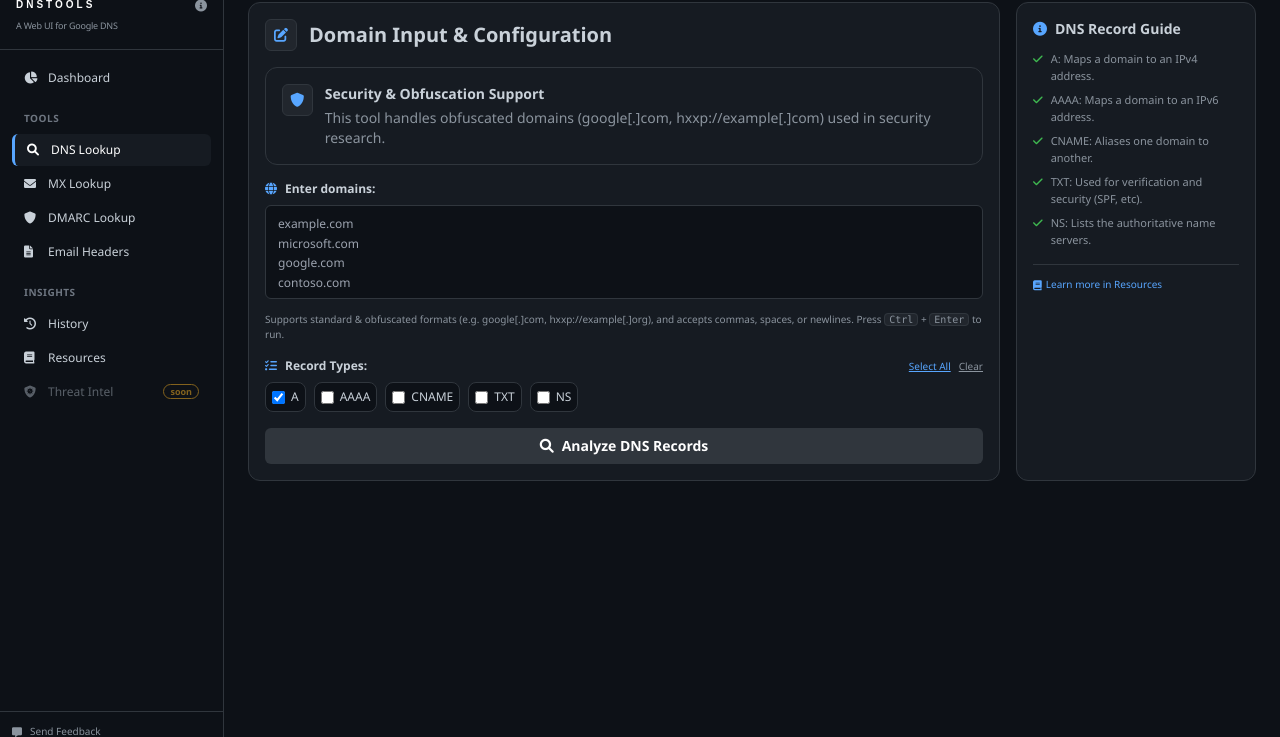
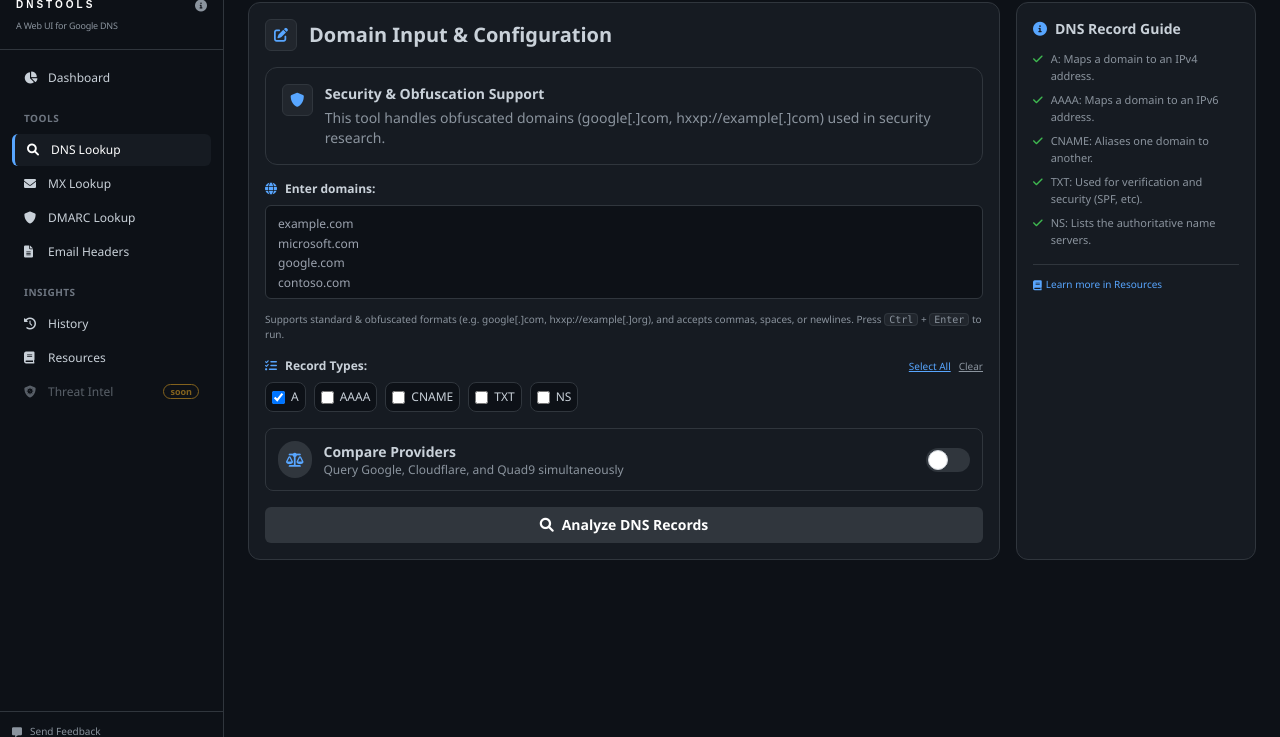
Before and after one commit to lewiswigmore/dns-tools, a Flask app: page /lookup in a window 1280 px wide. Shown: the part 22-759 px from the top of the page. Run offline with Flask 3, Linux system fonts and the light colour scheme; some libraries are stand-ins or nearby versions.

Commit message:
Fix Quad9 health check, add Multi-Provider Comparison and Copy as Markdown features

```diff
--- a/static/js/modules/components/dashboard.js
+++ b/static/js/modules/components/dashboard.js
@@ -174,7 +174,7 @@ export function DashboardPage() {
           const start = performance.now();
           try {
             // Use a simple query to check health
-            const response = await fetch(`${provider.url}?name=google.com&type=A`, {
+            const response = await fetch(`${provider.url}?name=google.com&type=1`, {
               headers: { 'Accept': 'application/dns-json' }
             });
             const end = performance.now();
--- a/static/js/modules/components/history.js
+++ b/static/js/modules/components/history.js
@@ -231,62 +231,93 @@ export function HistoryPage() {
         if (!this.previewData || !this.previewData.results) return;
 
         const type = this.getQueryType(this.previewData.recordTypes);
-        let text = `Query: ${this.getDisplayTitle(this.previewData)}\n`;
-        text += `Type: ${type}\n`;
-        text += `Date: ${new Date(this.previewData.timestamp).toLocaleString()}\n`;
-        text += '-------------------\n\n';
+        const isComparison = this.previewData.mode === 'comparison';
 
-        if (type === 'DNS') {
+        let text = `# ${this.getDisplayTitle(this.previewData)}\n\n`;
+        text += `**Type:** ${type}\n`;
+        text += `**Date:** ${new Date(this.previewData.timestamp).toLocaleString()}\n`;
+        text += `**Mode:** ${isComparison ? 'Provider Comparison' : 'Standard Lookup'}\n\n`;
+        text += '---\n\n';
+
+        if (isComparison) {
+          this.previewData.results.forEach(row => {
+            text += `## ${row.domain}\n\n`;
+            if (row.comparisons) {
+              Object.keys(row.comparisons).forEach(recType => {
+                text += `### ${recType} Records\n\n`;
+                text += `| Provider | Status | Latency | Records |\n`;
+                text += `|----------|--------|---------|---------|\n`;
+
+                ['Google', 'Cloudflare', 'Quad9'].forEach(provider => {
+                  const res = row.comparisons[recType][provider];
+                  if (res) {
+                    const records = res.records.map(r => r.value).join(', ') || 'No records';
+                    text += `| ${provider} | ${res.status === 'success' ? '✅' : '❌'} | ${res.latency}ms | \`${records}\` |\n`;
+                  }
+                });
+                text += '\n';
+              });
+            }
+          });
+        } else if (type === 'DNS') {
           if (Array.isArray(this.previewData.results)) {
             this.previewData.results.forEach(res => {
-              text += `Domain: ${res.domain}\n`;
+              text += `## ${res.domain}\n\n`;
               if (res.records) {
                 for (const [recType, records] of Object.entries(res.records)) {
                   if (records && records.length > 0) {
-                    text += `${recType} Records:\n`;
+                    text += `### ${recType} Records\n`;
+                    text += `| Value | TTL |\n`;
+                    text += `|-------|-----|\n`;
                     records.forEach(rec => {
                       const val = typeof rec === 'object' ? (rec.data || rec.value || rec.target || JSON.stringify(rec)) : rec;
-                      text += `  - ${val}\n`;
+                      text += `| \`${val}\` | ${rec.ttl} |\n`;
                     });
+                    text += '\n';
                   }
                 }
               }
-              text += '\n';
             });
           }
         } else if (type === 'MX') {
           if (Array.isArray(this.previewData.results)) {
-            text += 'MX Records:\n';
+            text += '### MX Records\n\n';
+            text += `| Priority | Exchange |\n`;
+            text += `|----------|----------|\n`;
             this.previewData.results.forEach(rec => {
-              const val = typeof rec === 'object' ? (rec.exchange || `${rec.priority} ${rec.exchange}` || JSON.stringify(rec)) : rec;
-              text += `  - ${val}\n`;
+              const priority = typeof rec === 'object' ? rec.priority : '-';
+              const exchange = typeof rec === 'object' ? rec.exchange : rec;
+              text += `| ${priority} | \`${exchange}\` |\n`;
             });
           }
         } else if (type === 'DMARC') {
           const res = this.previewData.results.result;
           if (res) {
-            text += `Raw Record: ${res.raw || 'None'}\n\n`;
-            if (res.policy) text += `Policy: ${res.policy}\n`;
-            if (res.adkim) text += `DKIM Alignment: ${res.adkim}\n`;
-            if (res.aspf) text += `SPF Alignment: ${res.aspf}\n`;
+            text += `### DMARC Record\n\n`;
+            text += `\`${res.raw || 'None'}\`\n\n`;
+            text += `**Policy:** ${res.policy}\n`;
+            if (res.adkim) text += `**DKIM Alignment:** ${res.adkim}\n`;
+            if (res.aspf) text += `**SPF Alignment:** ${res.aspf}\n`;
           }
         } else if (type === 'Headers') {
           const res = this.previewData.results;
           if (res.routing) {
-            text += `From: ${res.routing.from}\n`;
-            text += `To: ${res.routing.to}\n`;
-            text += `Subject: ${res.routing.subject}\n`;
-            text += `Date: ${res.routing.date}\n\n`;
+            text += `**From:** \`${res.routing.from}\`\n`;
+            text += `**To:** \`${res.routing.to}\`\n`;
+            text += `**Subject:** \`${res.routing.subject}\`\n`;
+            text += `**Date:** ${res.routing.date}\n\n`;
           }
 
-          if (res.spf) text += `SPF: ${res.spf.status}\n`;
-          if (res.dkim) text += `DKIM: ${res.dkim.status}\n`;
-          if (res.dmarc) text += `DMARC: ${res.dmarc.status}\n`;
+          text += `### Authentication\n`;
+          if (res.spf) text += `- **SPF:** ${res.spf.status}\n`;
+          if (res.dkim) text += `- **DKIM:** ${res.dkim.status}\n`;
+          if (res.dmarc) text += `- **DMARC:** ${res.dmarc.status}\n`;
 
           if (res.security) {
-            text += `\nTLS: ${res.security.tls ? 'Yes' : 'No'}\n`;
+            text += `\n### Security\n`;
+            text += `- **TLS:** ${res.security.tls ? 'Yes' : 'No'}\n`;
             if (res.security.warnings && res.security.warnings.length > 0) {
-              text += `Warnings: ${res.security.warnings.join(', ')}\n`;
+              text += `\n**Warnings:**\n${res.security.warnings.map(w => `- ${w}`).join('\n')}\n`;
             }
           }
         }
--- a/static/js/modules/components/lookup.js
+++ b/static/js/modules/components/lookup.js
@@ -6,6 +6,8 @@ export function LookupPage() {
       availableRecordTypes:['A','AAAA','CNAME','TXT','NS'],
       selectedRecordTypes:['A'],
       results:[],
+      comparisonResults: [],
+      compareMode: false,
       loading:false,
       autoGrow,
       init(){
@@ -36,24 +38,32 @@ export function LookupPage() {
         if(!this.domains.trim()||this.selectedRecordTypes.length===0) return;
 
         this.loading=true;
+        this.results = [];
+        this.comparisonResults = [];
 
         try {
           const startTime = Date.now();
+
+          if (this.compareMode) {
+            const response = await window.dnsClient.performComparison(this.domains, this.selectedRecordTypes);
+            this.comparisonResults = response.results || [];
+          } else {
             const response = await window.dnsClient.performLookup(this.domains, this.selectedRecordTypes);
+            this.results = response.results || [];
+          }
+
           const duration = (Date.now() - startTime) / 1000;
 
-          this.results = response.results || [];
-
-          // Add to history
+          // Add to history (simplified for comparison mode)
           addHistory({
             query: this.domains,
             timestamp: Date.now(),
-            domains: response.stats?.domains_processed || this.results.length,
+            domains: this.compareMode ? this.comparisonResults.length : this.results.length,
             duration: duration,
             success: true,
             recordTypes: this.selectedRecordTypes,
-            results: response.results,
-            stats: response.stats
+            results: this.compareMode ? this.comparisonResults : this.results,
+            mode: this.compareMode ? 'comparison' : 'standard'
           });
 
           // Refresh dashboard if present
@@ -77,7 +87,7 @@ export function LookupPage() {
           this.loading = false;
         }
       },
-      exportResults(){ exportJSON(this.results); },
+      exportResults(){ exportJSON(this.compareMode ? this.comparisonResults : this.results); },
 
       async copyToClipboard(text) {
         try {
@@ -89,28 +99,55 @@ export function LookupPage() {
       },
 
       async copyAllResults() {
-        if (!this.results || this.results.length === 0) return;
+        const data = this.compareMode ? this.comparisonResults : this.results;
+        if (!data || data.length === 0) return;
 
-        // Format results as readable text
-        let text = '';
-        this.results.forEach(row => {
-          text += `Domain: ${row.domain}\n`;
-          text += `Status: ${row.status}\n`;
+        let text = '# DNS Lookup Results\n\n';
+        text += `**Date:** ${new Date().toLocaleString()}\n`;
+        text += `**Mode:** ${this.compareMode ? 'Provider Comparison' : 'Standard Lookup'}\n\n`;
+
+        if (this.compareMode) {
+          data.forEach(row => {
+            text += `## ${row.domain}\n\n`;
+            this.selectedRecordTypes.forEach(type => {
+              if (row.comparisons[type]) {
+                text += `### ${type} Records\n\n`;
+                text += `| Provider | Status | Latency | Records |\n`;
+                text += `|----------|--------|---------|---------|\n`;
+
+                ['Google', 'Cloudflare', 'Quad9'].forEach(provider => {
+                  const res = row.comparisons[type][provider];
+                  if (res) {
+                    const records = res.records.map(r => r.value).join(', ') || 'No records';
+                    text += `| ${provider} | ${res.status === 'success' ? '✅' : '❌'} | ${res.latency}ms | \`${records}\` |\n`;
+                  }
+                });
+                text += '\n';
+              }
+            });
+          });
+        } else {
+          data.forEach(row => {
+            text += `## ${row.domain}\n\n`;
+            text += `**Status:** ${row.status === 'success' ? '✅ Success' : '❌ Error'}\n\n`;
 
             this.selectedRecordTypes.forEach(type => {
               if (row.records && row.records[type] && row.records[type].length > 0) {
-              text += `${type} Records:\n`;
+                text += `### ${type} Records\n`;
+                text += `| Value | TTL |\n`;
+                text += `|-------|-----|\n`;
                 row.records[type].forEach(rec => {
-                text += `  - ${rec.value} (TTL: ${rec.ttl})\n`;
+                  text += `| \`${rec.value}\` | ${rec.ttl} |\n`;
                 });
+                text += '\n';
               }
             });
 
             if (row.errors && row.errors.length > 0) {
-            text += `Errors: ${row.errors.join(', ')}\n`;
+              text += `**Errors:**\n${row.errors.map(e => `- ${e}`).join('\n')}\n\n`;
             }
-          text += '\n-------------------\n\n';
           });
+        }
 
         await this.copyToClipboard(text);
       }
--- a/static/js/modules/dns-client.js
+++ b/static/js/modules/dns-client.js
@@ -87,8 +87,71 @@ export class DNSClient {
       };
     }
 
-    async queryDNS(domain, recordType) {
-      const dohUrl = `${this.dohServers[0]}?name=${encodeURIComponent(domain)}&type=${recordType}`;
+    async performComparison(domains, recordTypes) {
+      const results = [];
+      const domainsArray = [...new Set(domains.split(/[\n,\s]+/)
+        .filter(d => d.trim())
+        .map(d => this.deobfuscateDomain(d.trim()))
+        .filter(d => this.isValidDomain(d)))];
+
+      const providers = [
+        { name: 'Google', url: this.dohServers[0] },
+        { name: 'Cloudflare', url: this.dohServers[1] },
+        { name: 'Quad9', url: this.dohServers[2] }
+      ];
+
+      for (const domain of domainsArray) {
+        const domainResult = {
+          domain: domain,
+          comparisons: {}
+        };
+
+        for (const recordType of recordTypes) {
+          domainResult.comparisons[recordType] = {};
+
+          // Query all providers in parallel
+          const providerPromises = providers.map(async (provider) => {
+            try {
+              const start = performance.now();
+              const records = await this.queryDNS(domain.trim(), recordType, provider.url);
+              const duration = Math.round(performance.now() - start);
+              return {
+                provider: provider.name,
+                records: records,
+                latency: duration,
+                status: 'success'
+              };
+            } catch (error) {
+              return {
+                provider: provider.name,
+                records: [],
+                error: error.message,
+                status: 'error'
+              };
+            }
+          });
+
+          const providerResults = await Promise.all(providerPromises);
+          providerResults.forEach(res => {
+            domainResult.comparisons[recordType][res.provider] = res;
+          });
+        }
+        results.push(domainResult);
+      }
+
+      return { results };
+    }
+
+    async queryDNS(domain, recordType, providerUrl = null) {
+      const url = providerUrl || this.dohServers[0];
+      // Use numeric type for Quad9 to ensure compatibility
+      let typeParam = recordType;
+      if (url.includes('quad9')) {
+        const typeMap = { 'A': 1, 'AAAA': 28, 'CNAME': 5, 'MX': 15, 'TXT': 16, 'NS': 2, 'PTR': 12, 'SOA': 6, 'SRV': 33, 'CAA': 257 };
+        if (typeMap[recordType]) typeParam = typeMap[recordType];
+      }
+
+      const dohUrl = `${url}?name=${encodeURIComponent(domain)}&type=${typeParam}`;
 
       try {
         const response = await fetch(dohUrl, {
--- a/templates/history.html
+++ b/templates/history.html
@@ -361,7 +361,7 @@
                   class="pill pill-outline pill-blue transition-all duration-200"
                   :class="copied ? 'bg-[#58a6ff] text-white border-[#58a6ff]' : ''">
             <i class="fas" :class="copied ? 'fa-check' : 'fa-copy'"></i>
-            <span x-text="copied ? 'Copied!' : 'Copy All'"></span>
+            <span x-text="copied ? 'Copied!' : 'Copy as Markdown'"></span>
           </button>
           <button @click="exportResults" class="pill pill-outline pill-green"><i class="fas fa-download"></i><span>Export</span></button>
         </div>
--- a/templates/lookup.html
+++ b/templates/lookup.html
@@ -36,6 +36,23 @@ contoso.com" class="w-full resize-none overflow-hidden min-h-[80px] px-3 py-2 bo
         </div>
       </div>
 
+      <!-- Compare Providers Toggle -->
+      <div class="flex items-center justify-between mb-4 p-3 bg-[#161b22] rounded-lg border border-[#30363d]">
+        <div class="flex items-center gap-3">
+          <div class="p-2 bg-[#30363d] rounded-full">
+            <i class="fas fa-balance-scale text-[#58a6ff]"></i>
+          </div>
+          <div>
+            <h3 class="text-sm font-semibold text-[#c9d1d9]">Compare Providers</h3>
+            <p class="text-xs text-[#8b949e]">Query Google, Cloudflare, and Quad9 simultaneously</p>
+          </div>
+        </div>
+        <label class="relative inline-flex items-center cursor-pointer">
+          <input type="checkbox" x-model="compareMode" class="sr-only peer">
+          <div class="w-11 h-6 bg-[#30363d] peer-focus:outline-none rounded-full peer peer-checked:after:translate-x-full peer-checked:after:border-white after:content-[''] after:absolute after:top-[2px] after:left-[2px] after:bg-white after:border-gray-300 after:border after:rounded-full after:h-5 after:w-5 after:transition-all peer-checked:bg-[#58a6ff]"></div>
+        </label>
+      </div>
+
       <button @click="performLookup"
               :disabled="loading || !domains.trim() || selectedRecordTypes.length===0"
               disabled
@@ -57,7 +74,7 @@ contoso.com" class="w-full resize-none overflow-hidden min-h-[80px] px-3 py-2 bo
     </div>
   </div>
 
-  <div x-show="results && results.length>0" x-transition style="display: none;" class="panel rounded-xl p-4 border border-[#30363d] space-y-4">
+  <div x-show="(results && results.length>0) || (comparisonResults && comparisonResults.length>0)" x-transition style="display: none;" class="panel rounded-xl p-4 border border-[#30363d] space-y-4">
     <div class="flex justify-between items-center">
       <h2 class="text-base font-semibold text-[#c9d1d9]">DNS Analysis Results</h2>
       <div class="flex gap-2">
@@ -66,12 +83,14 @@ contoso.com" class="w-full resize-none overflow-hidden min-h-[80px] px-3 py-2 bo
                 class="pill pill-outline pill-blue transition-all duration-200"
                 :class="copied ? 'bg-[#58a6ff] text-white border-[#58a6ff]' : ''">
           <i class="fas" :class="copied ? 'fa-check' : 'fa-copy'"></i>
-          <span x-text="copied ? 'Copied!' : 'Copy All'"></span>
+          <span x-text="copied ? 'Copied!' : 'Copy as Markdown'"></span>
         </button>
         <button @click="exportResults" class="pill pill-outline pill-green"><i class="fas fa-download"></i><span>Export</span></button>
       </div>
     </div>
-    <div class="overflow-x-auto rounded-md border border-[#30363d]">
+
+    <!-- Standard Results -->
+    <div x-show="!compareMode" class="overflow-x-auto rounded-md border border-[#30363d]">
       <table class="min-w-full text-xs">
         <thead class="bg-[#161b22]">
           <tr>
@@ -126,6 +145,78 @@ contoso.com" class="w-full resize-none overflow-hidden min-h-[80px] px-3 py-2 bo
         </tbody>
       </table>
     </div>
+
+    <!-- Comparison Results -->
+    <div x-show="compareMode" class="space-y-6">
+      <template x-for="(row, index) in comparisonResults" :key="'comp_' + index">
+        <div class="space-y-3">
+          <h3 class="text-sm font-semibold text-[#c9d1d9] border-b border-[#30363d] pb-2" x-text="row.domain"></h3>
+
+          <template x-for="rt in selectedRecordTypes" :key="'comp_rt_' + rt + '_' + index">
+            <div class="bg-[#0d1117] rounded-lg border border-[#30363d] overflow-hidden">
+              <div class="bg-[#161b22] px-3 py-2 border-b border-[#30363d] flex justify-between items-center">
+                <span class="text-xs font-semibold text-[#58a6ff]" x-text="rt + ' Records'"></span>
+              </div>
+              <div class="grid grid-cols-1 md:grid-cols-3 divide-y md:divide-y-0 md:divide-x divide-[#30363d]">
+                <!-- Google -->
+                <div class="p-3 space-y-2">
+                  <div class="flex items-center justify-between mb-2">
+                    <span class="text-[10px] font-semibold text-[#8b949e]">Google</span>
+                    <span class="text-[10px]" :class="row.comparisons[rt].Google.status === 'success' ? 'text-[#3fb950]' : 'text-[#f85149]'" x-text="row.comparisons[rt].Google.latency + 'ms'"></span>
+                  </div>
+                  <template x-if="row.comparisons[rt].Google.records.length > 0">
+                    <div class="space-y-1">
+                      <template x-for="rec in row.comparisons[rt].Google.records">
+                        <div class="text-[10px] font-mono bg-[#161b22] p-1.5 rounded border border-[#30363d] truncate" :title="rec.value" x-text="rec.value"></div>
+                      </template>
+                    </div>
+                  </template>
+                  <template x-if="!row.comparisons[rt].Google.records.length">
+                    <div class="text-[10px] text-[#8b949e] italic">No records found</div>
+                  </template>
+                </div>
+
+                <!-- Cloudflare -->
+                <div class="p-3 space-y-2">
+                  <div class="flex items-center justify-between mb-2">
+                    <span class="text-[10px] font-semibold text-[#8b949e]">Cloudflare</span>
+                    <span class="text-[10px]" :class="row.comparisons[rt].Cloudflare.status === 'success' ? 'text-[#3fb950]' : 'text-[#f85149]'" x-text="row.comparisons[rt].Cloudflare.latency + 'ms'"></span>
+                  </div>
+                  <template x-if="row.comparisons[rt].Cloudflare.records.length > 0">
+                    <div class="space-y-1">
+                      <template x-for="rec in row.comparisons[rt].Cloudflare.records">
+                        <div class="text-[10px] font-mono bg-[#161b22] p-1.5 rounded border border-[#30363d] truncate" :title="rec.value" x-text="rec.value"></div>
+                      </template>
+                    </div>
+                  </template>
+                  <template x-if="!row.comparisons[rt].Cloudflare.records.length">
+                    <div class="text-[10px] text-[#8b949e] italic">No records found</div>
+                  </template>
+                </div>
+
+                <!-- Quad9 -->
+                <div class="p-3 space-y-2">
+                  <div class="flex items-center justify-between mb-2">
+                    <span class="text-[10px] font-semibold text-[#8b949e]">Quad9</span>
+                    <span class="text-[10px]" :class="row.comparisons[rt].Quad9.status === 'success' ? 'text-[#3fb950]' : 'text-[#f85149]'" x-text="row.comparisons[rt].Quad9.latency + 'ms'"></span>
+                  </div>
+                  <template x-if="row.comparisons[rt].Quad9.records.length > 0">
+                    <div class="space-y-1">
+                      <template x-for="rec in row.comparisons[rt].Quad9.records">
+                        <div class="text-[10px] font-mono bg-[#161b22] p-1.5 rounded border border-[#30363d] truncate" :title="rec.value" x-text="rec.value"></div>
+                      </template>
+                    </div>
+                  </template>
+                  <template x-if="!row.comparisons[rt].Quad9.records.length">
+                    <div class="text-[10px] text-[#8b949e] italic">No records found</div>
+                  </template>
+                </div>
+              </div>
+            </div>
+          </template>
+        </div>
+      </template>
+    </div>
   </div>
 </div>
 {% endblock %}
```
Lines whose indentation alone changed are shown as unchanged.
